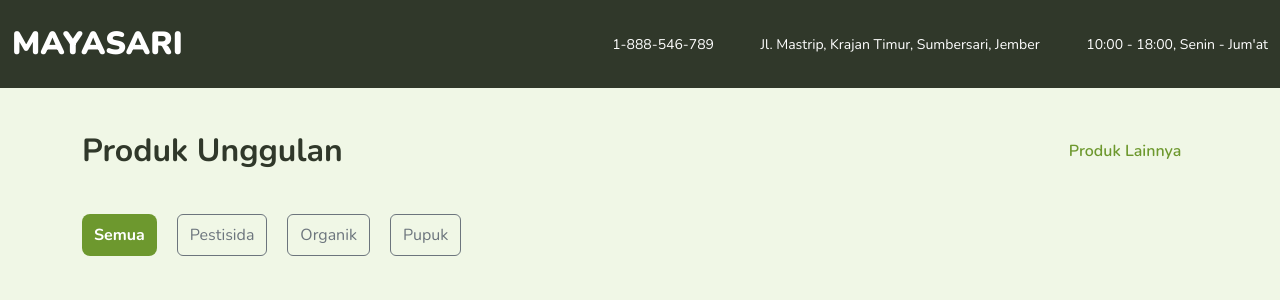
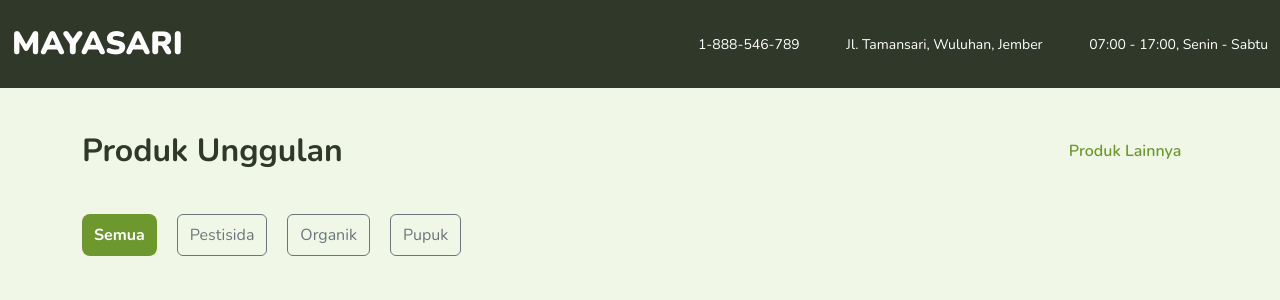
Before and after one commit to lutfahimayatus/pertanian, a PHP site: page /page3.html in a window 1280 px wide. Shown: the top 300 px of the page. Run offline with PHP 8.4, Linux system fonts and the light colour scheme; some web fonts are replaced.

Commit message:
rubah alamat

```diff
--- a/after-payment.html
+++ b/after-payment.html
@@ -35,11 +35,11 @@
                     </div>
                     <div class="header-info-item">
                         <i class="fa fa-map-pin"></i>
-                        <span>Jl. Mastrip, Krajan Timur, Sumbersari, Jember</span>
+                        <span>Jl. Tamansari, Wuluhan, Jember</span>
                     </div>
                     <div class="header-info-item">
                         <i class="fa fa-clock"></i>
-                        <span> 10:00 - 18:00, Senin - Jum'at</span>
+                        <span> 07:00 - 17:00, Senin - Sabtu</span>
                     </div>
                 </div>
                 <div class="col-lg-4 col-4 text-end lg-hidden">
--- a/detail-product.html
+++ b/detail-product.html
@@ -35,11 +35,11 @@
                     </div>
                     <div class="header-info-item">
                         <i class="fa fa-map-pin"></i>
-                        <span>Jl. Mastrip, Krajan Timur, Sumbersari, Jember</span>
+                        <span>Jl. Tamansari, Wuluhan, Jember</span>
                     </div>
                     <div class="header-info-item">
                         <i class="fa fa-clock"></i>
-                        <span> 10:00 - 18:00, Senin - Jum'at</span>
+                        <span> 07:00 - 17:00, Senin - Sabtu</span>
                     </div>
                 </div>
                 <div class="col-lg-4 col-4 text-end lg-hidden">
--- a/detail-product2.html
+++ b/detail-product2.html
@@ -35,11 +35,11 @@
                     </div>
                     <div class="header-info-item">
                         <i class="fa fa-map-pin"></i>
-                        <span>Jl. Mastrip, Krajan Timur, Sumbersari, Jember</span>
+                        <span>Jl. Tamansari, Wuluhan, Jember</span>
                     </div>
                     <div class="header-info-item">
                         <i class="fa fa-clock"></i>
-                        <span> 10:00 - 18:00, Senin - Jum'at</span>
+                        <span> 07:00 - 17:00, Senin - Sabtu</span>
                     </div>
                 </div>
                 <div class="col-lg-4 col-4 text-end lg-hidden">
--- a/detail-product3.html
+++ b/detail-product3.html
@@ -35,11 +35,11 @@
                     </div>
                     <div class="header-info-item">
                         <i class="fa fa-map-pin"></i>
-                        <span>Jl. Mastrip, Krajan Timur, Sumbersari, Jember</span>
+                        <span>Jl. Tamansari, Wuluhan, Jember</span>
                     </div>
                     <div class="header-info-item">
                         <i class="fa fa-clock"></i>
-                        <span> 10:00 - 18:00, Senin - Jum'at</span>
+                        <span> 07:00 - 17:00, Senin - Sabtu</span>
                     </div>
                 </div>
                 <div class="col-lg-4 col-4 text-end lg-hidden">
--- a/list-product.html
+++ b/list-product.html
@@ -31,11 +31,11 @@
                     </div>
                     <div class="header-info-item">
                         <i class="fa fa-map-pin"></i>
-                        <span>Jl. Mastrip, Krajan Timur, Sumbersari, Jember</span>
+                        <span>Jl. Tamansari, Wuluhan, Jember</span>
                     </div>
                     <div class="header-info-item">
                         <i class="fa fa-clock"></i>
-                        <span> 10:00 - 18:00, Senin - Jum'at</span>
+                        <span> 07:00 - 17:00, Senin - Sabtu</span>
                     </div>
                 </div>
                 <div class="col-lg-4 col-4 text-end lg-hidden">
--- a/order-list.html
+++ b/order-list.html
@@ -35,11 +35,11 @@
                     </div>
                     <div class="header-info-item">
                         <i class="fa fa-map-pin"></i>
-                        <span>Jl. Mastrip, Krajan Timur, Sumbersari, Jember</span>
+                        <span>Jl. Tamansari, Wuluhan, Jember</span>
                     </div>
                     <div class="header-info-item">
                         <i class="fa fa-clock"></i>
-                        <span> 10:00 - 18:00, Senin - Jum'at</span>
+                        <span> 07:00 - 17:00, Senin - Sabtu</span>
                     </div>
                 </div>
                 <div class="col-lg-4 col-4 text-end lg-hidden">
--- a/page2.html
+++ b/page2.html
@@ -31,11 +31,11 @@
                     </div>
                     <div class="header-info-item">
                         <i class="fa fa-map-pin"></i>
-                        <span>Jl. Mastrip, Krajan Timur, Sumbersari, Jember</span>
+                        <span>Jl. Tamansari, Wuluhan, Jember</span>
                     </div>
                     <div class="header-info-item">
                         <i class="fa fa-clock"></i>
-                        <span> 10:00 - 18:00, Senin - Jum'at</span>
+                        <span> 07:00 - 17:00, Senin - Sabtu</span>
                     </div>
                 </div>
                 <div class="col-lg-4 col-4 text-end lg-hidden">
--- a/page3.html
+++ b/page3.html
@@ -31,11 +31,11 @@
                     </div>
                     <div class="header-info-item">
                         <i class="fa fa-map-pin"></i>
-                        <span>Jl. Mastrip, Krajan Timur, Sumbersari, Jember</span>
+                        <span>Jl. Tamansari, Wuluhan, Jember</span>
                     </div>
                     <div class="header-info-item">
                         <i class="fa fa-clock"></i>
-                        <span> 10:00 - 18:00, Senin - Jum'at</span>
+                        <span> 07:00 - 17:00, Senin - Sabtu</span>
                     </div>
                 </div>
                 <div class="col-lg-4 col-4 text-end lg-hidden">
--- a/payment.html
+++ b/payment.html
@@ -35,11 +35,11 @@
                     </div>
                     <div class="header-info-item">
                         <i class="fa fa-map-pin"></i>
-                        <span>Jl. Mastrip, Krajan Timur, Sumbersari, Jember</span>
+                        <span>Jl. Tamansari, Wuluhan, Jember</span>
                     </div>
                     <div class="header-info-item">
                         <i class="fa fa-clock"></i>
-                        <span> 10:00 - 18:00, Senin - Jum'at</span>
+                        <span> 07:00 - 17:00, Senin - Sabtu</span>
                     </div>
                 </div>
                 <div class="col-lg-4 col-4 text-end lg-hidden">
--- a/register.php
+++ b/register.php
@@ -43,11 +43,11 @@ if( isset($_POST['register']) ){
                     </div>
                     <div class="header-info-item">
                         <i class="fa fa-map-pin"></i>
-                        <span> Jl. Mastrip, Krajan Timur, Sumbersari, Jember</span>
+                        <span> Jl. Tamansari, Wuluhan, Jember</span>
                     </div>
                     <div class="header-info-item">
                         <i class="fa fa-clock"></i>
-                        <span> 10:00 - 18:00, Senin - Jumat</span>
+                        <span> 07:00 - 17:00, Senin - Sabtu</span>
                     </div>
                 </div>
             </div>
--- a/shopping-list.html
+++ b/shopping-list.html
@@ -35,11 +35,11 @@
                     </div>
                     <div class="header-info-item">
                         <i class="fa fa-map-pin"></i>
-                        <span>Jl. Mastrip, Krajan Timur, Sumbersari, Jember</span>
+                        <span>Jl. Tamansari, Wuluhan, Jember</span>
                     </div>
                     <div class="header-info-item">
                         <i class="fa fa-clock"></i>
-                        <span> 10:00 - 18:00, Senin - Jum'at</span>
+                        <span> 07:00 - 17:00, Senin - Sabtu</span>
                     </div>
                 </div>
                 <div class="col-lg-4 col-4 text-end lg-hidden">
--- a/track-product.html
+++ b/track-product.html
@@ -35,11 +35,11 @@
                     </div>
                     <div class="header-info-item">
                         <i class="fa fa-map-pin"></i>
-                        <span>Jl. Mastrip, Krajan Timur, Sumbersari, Jember</span>
+                        <span>Jl. Tamansari, Wuluhan, Jember</span>
                     </div>
                     <div class="header-info-item">
                         <i class="fa fa-clock"></i>
-                        <span> 10:00 - 18:00, Senin - Jum'at</span>
+                        <span> 07:00 - 17:00, Senin - Sabtu</span>
                     </div>
                 </div>
                 <div class="col-lg-4 col-4 text-end lg-hidden">
```
